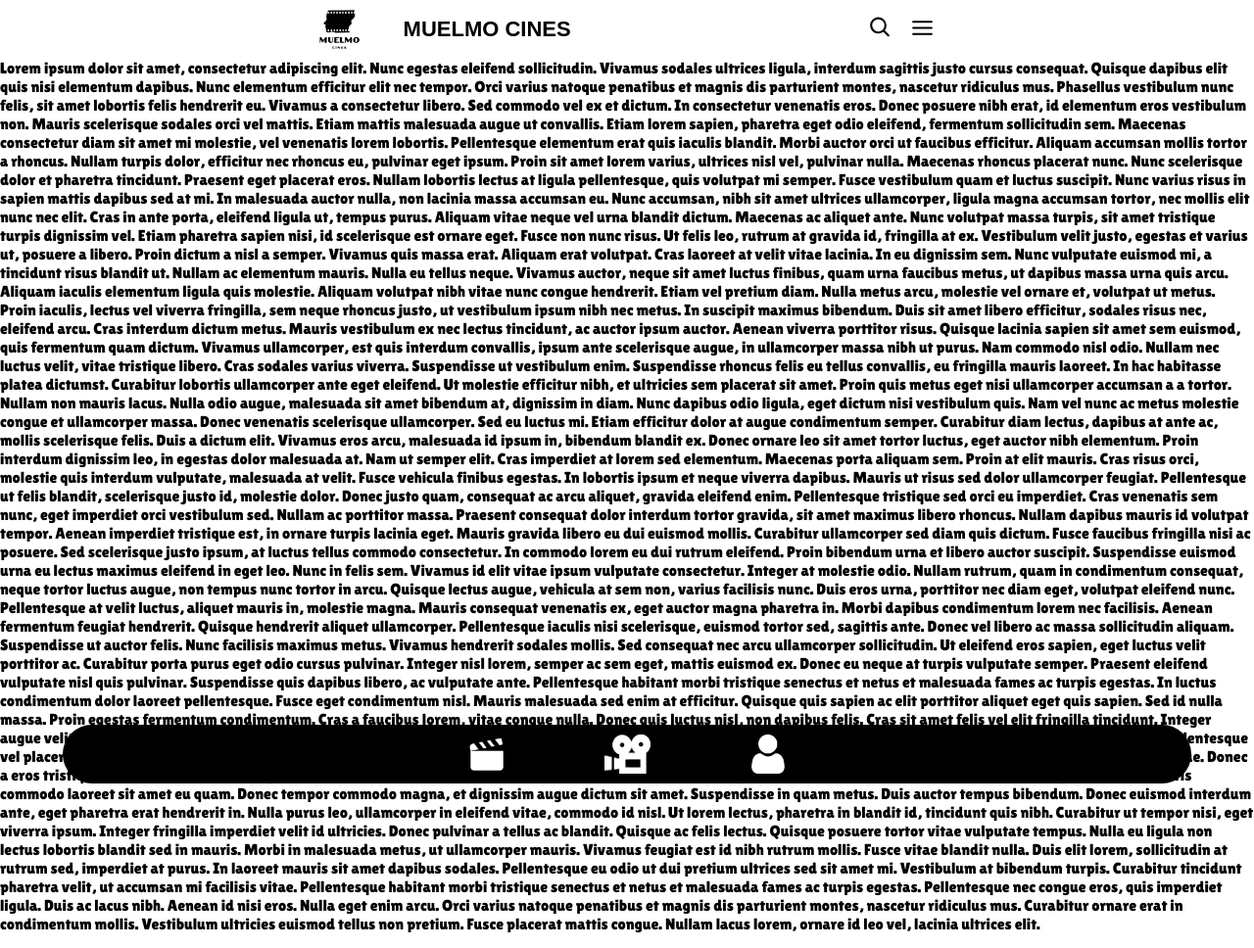
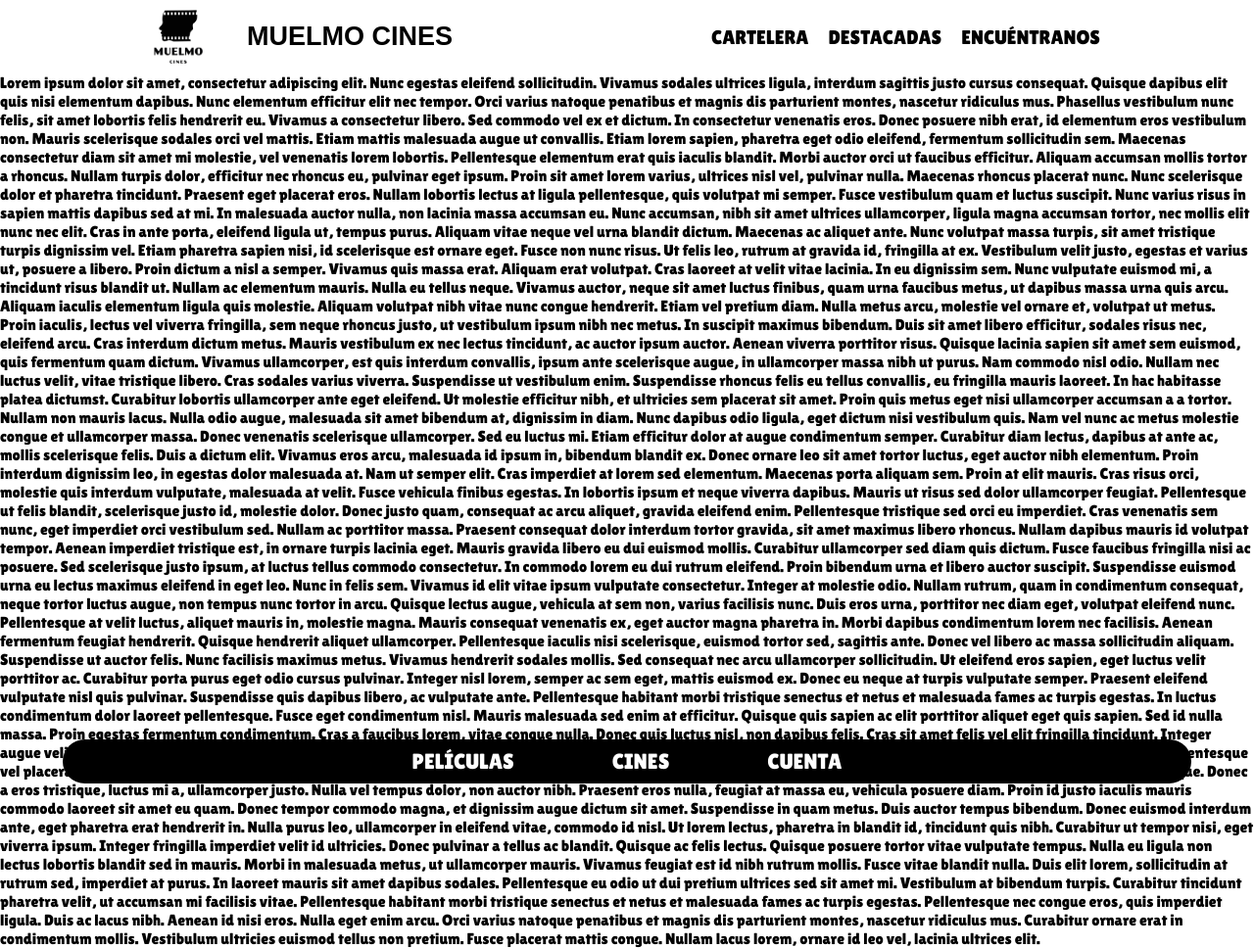
Before and after one commit to jaimeescartinsv/2DAW_2425_1EV_RETO_FRONT, a plain HTML site: page FRONT-END/source/html/header-y-footer.html in a window 1280 px wide. Shown: the top 968 px of the page at 98% size. Drawn offline with nearby package versions, Linux system fonts and the light colour scheme; files that its build step writes are made by us from their sources; a web font is replaced by a local one.

Commit message:
fin header y footer responsive con requisitos

```diff
--- a/FRONT-END/source/html/header-y-footer.html
+++ b/FRONT-END/source/html/header-y-footer.html
@@ -16,27 +16,21 @@
         <div class="header__logo">
           <a href="/FRONT-END/source/html/index.html" class="header__logo-link">
             <img src="/FRONT-END/source/images/logo.png" alt="Logo Muelmo Cines" class="header__logo-image">
-                <h1 class="header__title" style="text-decoration: none;">MUELMO CINES</h1>
+            <h1 class="header__title">MUELMO CINES</h1>
           </a>
         </div>
         <div class="header__icons">
-            <button class="header__icon-button">
-                <img class="header__icon" src="/FRONT-END/source/images/lupa.svg" alt="Icono de búsqueda">
-            </button>
-            <!-- Menú hamburguesa -->
+          <!-- Menú hamburguesa (visible en móviles) -->
           <button class="header__icon-button header__menu-toggle">
             <img src="/FRONT-END/source/images/menu.svg" alt="Menú hamburguesa" class="header__icon">
           </button>
         </div>
-        <!-- Menú desplegable oculto inicialmente -->
+        <!-- Menú de navegación -->
         <nav class="nav">
           <button class="nav__close-button" aria-label="Cerrar menú">&times;</button>
           <a class="nav__link" href="/FRONT-END/source/html/index.html">CARTELERA</a>
           <a class="nav__link" href="#">DESTACADAS</a>
-            <a class="nav__link nav__link--location" href="#">
-                <img src="/FRONT-END/source/images/pin.svg" alt="Icono de ubicación" class="nav__icon">
-                ENCUÉNTRANOS
-            </a>
+          <a class="nav__link" href="#">ENCUÉNTRANOS</a>
         </nav>
       </header>
 
@@ -97,13 +91,13 @@ Vestibulum at bibendum turpis. Curabitur tincidunt pharetra velit, ut accumsan m
 
         <div class="footer__top">
           <div class="footer__options">
-              <a href="/FRONT-END/source/html/index.html" class="footer__option">
+              <a href="/FRONT-END/source/html/index.html" class="footer__option"><p class="footer__option-text">PELÍCULAS</p>
                   <img class="footer__option-image1" src="/FRONT-END/source/images/peli-icono.png" alt="Películas">
               </a>
-              <a href="#" class="footer__option">
+              <a href="#" class="footer__option"><p class="footer__option-text">CINES</p>
                   <img class="footer__option-image2" src="/FRONT-END/source/images/cine.png" alt="Cines">
               </a>
-              <a href="#" class="footer__option">
+              <a href="#" class="footer__option"><p class="footer__option-text">CUENTA</p>
                   <img class="footer__option-image" src="/FRONT-END/source/images/user.png" alt="Cuenta">
               </a>
           </div>
--- a/FRONT-END/source/styles/header-y-footer.scss
+++ b/FRONT-END/source/styles/header-y-footer.scss
@@ -1,115 +1,109 @@
-/* Variables */
-$font-family-poller: 'Poller One', sans-serif;
-$font-family-lilita: 'Lilita One', sans-serif;
-$color-dark: #000;
-$color-light: #fff;
-$color-hover: #f2f2f2;
-$transition-duration: 0.3s; /* Duración de las transiciones */
-
-/* Reseteo y Global */
 * {
 	margin: 0;
 	padding: 0;
 	box-sizing: border-box;
 }
-
-body, html {
-  min-height: 100vh;  /* Asegura que el body ocupe todo el alto de la ventana */
+body {
+	min-height: 100vh;
 	display: flex;
 	flex-direction: column;
-  font-family: $font-family-lilita;
+	font-family: "Lilita One", sans-serif;
 }
-
+html {
+	min-height: 100vh;
+	display: flex;
+	flex-direction: column;
+	font-family: "Lilita One", sans-serif;
+}
 a {
-  text-decoration: none; /* Elimina subrayado de los enlaces */
+	text-decoration: none;
 }
-
-/* Main y Footer */
 .main {
-  flex: 1;  /* Hace que el contenido principal ocupe el espacio restante */
+	flex: 1;
 	display: flex;
 	flex-direction: column;
 }
-
-/* Header */
 .header {
 	display: flex;
 	justify-content: space-between;
 	align-items: center;
-  padding-top: 10px;
-  padding-bottom: 10px;
-  padding-left: 25px;
-  padding-right: 25px;
+	padding: 10px 25px;
 	width: 100%;
-
-  &__logo {
+}
+.header__logo {
 	display: flex;
 	align-items: center;
 }
-
-  &__logo-link {
+.header__logo-link {
 	display: flex;
 	align-items: center;
 }
-
-  &__logo-image {
+.header__logo-image {
 	height: 40px;
+	transition: transform 0.3s ease;
+	&:hover {
+		transform: scale(1.1);
 	}
-
-  &__title {
-    font-family: $font-family-poller;
+}
+.header__title {
+	font-family: "Poller One", sans-serif;
 	margin-left: 10px;
 	font-size: 22px;
 	text-decoration: none;
 	color: #000;
+	transition: transform 0.3s ease, color 0.3s ease;
+	&:hover {
+		transform: scale(1.1);
 	}
-
-  &__icons {
+}
+.header__icons {
 	display: flex;
 	align-items: center;
 	gap: 20px;
 }
-
-  &__icon-button {
+.header__icon-button {
 	background: none;
 	border: none;
 	cursor: pointer;
 }
-
-  &__icon {
+.header__icon {
 	height: 25px;
 }
-
-  &__menu-toggle img {
+.header__menu-toggle {
+	display: flex;
+	align-items: center;
+	background: none;
+	border: none;
+	cursor: pointer;
+}
+.header__menu-toggle img {
 	height: 25px;
 }
-}
-
-/* Menú deslizable */
 .nav {
-  display: flex; /* Cambiado de none para manejar mejor la animación */
+	display: flex;
 	flex-direction: column;
 	position: fixed;
 	top: 0;
-  right: -100%; /* Inicialmente fuera de la pantalla */
+	right: -100%;
 	width: 300px;
 	height: 100%;
-  background-color: $color-light;
+	background-color: #fff;
 	box-shadow: -4px 0 8px rgba(0, 0, 0, 0.2);
 	padding: 20px;
-  transition: right 0.5s ease-in-out; /* Animación suave */
+	transition: right 0.5s ease-in-out;
 }
-
 .nav--menu-active {
-  right: 0; /* Desliza el menú hacia adentro */
+	right: 0;
 }
-
 .nav__link {
 	margin: 15px 0;
 	text-decoration: none;
 	color: #333;
+	transition: transform 0.3s ease, color 0.3s ease;
+	&:hover {
+		transform: scale(1.1);
 	}
-
+}
 .nav__close-button {
 	align-self: flex-end;
 	background: none;
@@ -117,72 +111,58 @@ a {
 	font-size: 1.5rem;
 	cursor: pointer;
 	margin-bottom: 20px;
+	&:hover {
+		color: #f2f2f2;
 	}
-
-.nav__close-button:hover {
-  color: $color-hover;
 }
-
-/* Animación del botón hamburguesa (opcional, visual feedback) */
-.header__menu-toggle.active {
-  transform: rotate(90deg); /* Ejemplo de animación */
+.header__menu-toggle--active {
+	transform: rotate(90deg);
 	transition: transform 0.3s ease;
 }
-
-/* Footer */
 .footer {
-  color: $color-dark;
+	color: #000;
 	text-align: center;
-  margin-top: auto; /* Esto asegura que el footer se quede al fondo */
+	margin-top: auto;
 }
-
-/* Footer__top centrado en la parte inferior de la pantalla */
 .footer__top {
-  background-color: $color-dark;
-  color: $color-light;
+	background-color: #000;
+	color: #fff;
 	padding: 10px;
-  border-radius: 100px;  /* Redondear los bordes */
-
-  /* Redondear y centrar el footer-top */
-  max-width: 1200px;  /* Ajusta el tamaño máximo para hacerlo más pequeño que el ancho total de la pantalla */
-  width: 90%;  /* Asegura que el footer-top no sea más grande que su contenedor */
-  margin: 0 auto; /* Centrado horizontal */
-
-  position: fixed;  /* Fija el footer-top en la parte inferior de la pantalla */
-  left: 50%;  /* Lo centra horizontalmente */
-  bottom: 0;  /* Lo coloca en la parte inferior */
-  transform: translateX(-50%);  /* Ajusta la posición para estar completamente centrado */
-  z-index: 100;  /* Asegura que el footer-top esté por encima del contenido */
-  transition: all 0.3s ease; /* Animación suave para transiciones */
+	border-radius: 100px;
+	max-width: 1200px;
+	width: 90%;
+	margin: 0 auto;
+	position: fixed;
+	left: 50%;
+	bottom: 0;
+	transform: translateX(-50%);
+	z-index: 100;
+	transition: all 0.3s ease;
 }
-
-/* Cambios cuando se alcanza el final del contenido */
-.footer__top-sticky {
+.footer__top--sticky {
 	position: sticky;
-  bottom: 0; /* Se queda justo encima del footer__bottom */
-  transform: translateX(-5%); /* Asegura que se quede centrado horizontalmente */
-  z-index: 10; /* Baja la prioridad al final del contenido */
+	bottom: 0;
+	transform: translateX(-5%);
+	z-index: 10;
 }
-
-/* Asegura que todo el contenido del footer se mantenga centrado */
 .footer__options {
 	display: flex;
 	justify-content: center;
 	gap: 60px;
 }
-
+.footer__option-text {
+	display: none;
+}
 .footer__option {
 	display: flex;
 	align-items: center;
 	gap: 5px;
-  transition: transform $transition-duration ease, color $transition-duration ease;
+	transition: transform 0.3s ease, color 0.3s ease;
+	&:hover {
+		transform: scale(1.1);
+		color: #f2f2f2;
 	}
-
-.footer__option:hover {
-  transform: scale(1.1);
-  color: $color-hover;
 }
-
 .footer__option-image {
 	height: 40px;
 	width: 40px;
@@ -195,63 +175,89 @@ a {
 	height: 40px;
 	width: 47px;
 }
-
-/* Eliminar el fondo blanco que estaba en footer__bottom y cambiar el nombre */
 .footer__bottom-new {
-  background-color: $color-light; /* Fondo blanco */
-  color: $color-dark;
+	background-color: #fff;
+	color: #000;
 	padding: 10px;
 }
-
 .footer__nav {
 	display: flex;
 	justify-content: center;
 	gap: 20px;
 	padding-top: 30px;
-  &-link {
+}
+.footer__nav-link {
 	text-decoration: none;
-    color: $color-dark;
+	color: #000;
 }
-}
-
 .footer__logo {
 	height: 50px;
 	margin-top: 15px;
 }
-
-/* Media Queries (Mobile First) */
 @media screen and (min-width: 768px) {
 	.header {
 		flex-direction: row;
 		justify-content: space-evenly;
+		gap: -90px;
 	}
-
 	.header__title {
 		margin-left: 45px;
+		font-size: 27px;
 	}
-
+	.header__logo-image {
+		transition: transform 0.3s ease;
+		width: 50px;
+		height: 55px;
+		&:hover {
+			transform: scale(1.1);
+		}
+	}
 	.nav {
 		top: 80px;
+		display: flex;
+		position: static;
+		flex-direction: row;
+		background: none;
+		box-shadow: none;
+		padding: 0;
+		width: auto;
+		height: auto;
+		gap: 20px;
 	}
-
 	.footer__options {
-    gap: 80px;
+		gap: 100px;
 	}
-
-  /* Cambios para pantallas de ordenador */
+	.header__menu-toggle {
+		display: none;
+	}
+	.nav__link {
+		margin: 0;
+		text-decoration: none;
+		color: #000;
+		font-size: 20px;
+	}
+	.nav__close-button {
+		display: none;
+	}
 	.footer__top {
 		padding-top: 10px;
 		padding-bottom: 10px;
 		padding-left: 0px;
 		padding-right: 0px;
-    max-width: 1400px; /* Aumenta un poco más el tamaño en pantallas grandes */
+		max-width: 1400px;
 	}
-
-  .footer__options {
-    gap: 100px;  /* Más espacio entre los íconos del footer */
-  }
-
 	.footer__logo {
 		height: 40px;
 	}
+	.footer__option-text {
+		display: inline;
+		text-decoration: none;
+		color: #fff;
+		font-size: 22px;
 	}
+	.footer__option-image,
+	.footer__option-image1,
+	.footer__option-image2 {
+		display: none;
+	}
+}
```
Lines whose indentation alone changed are shown as unchanged.
